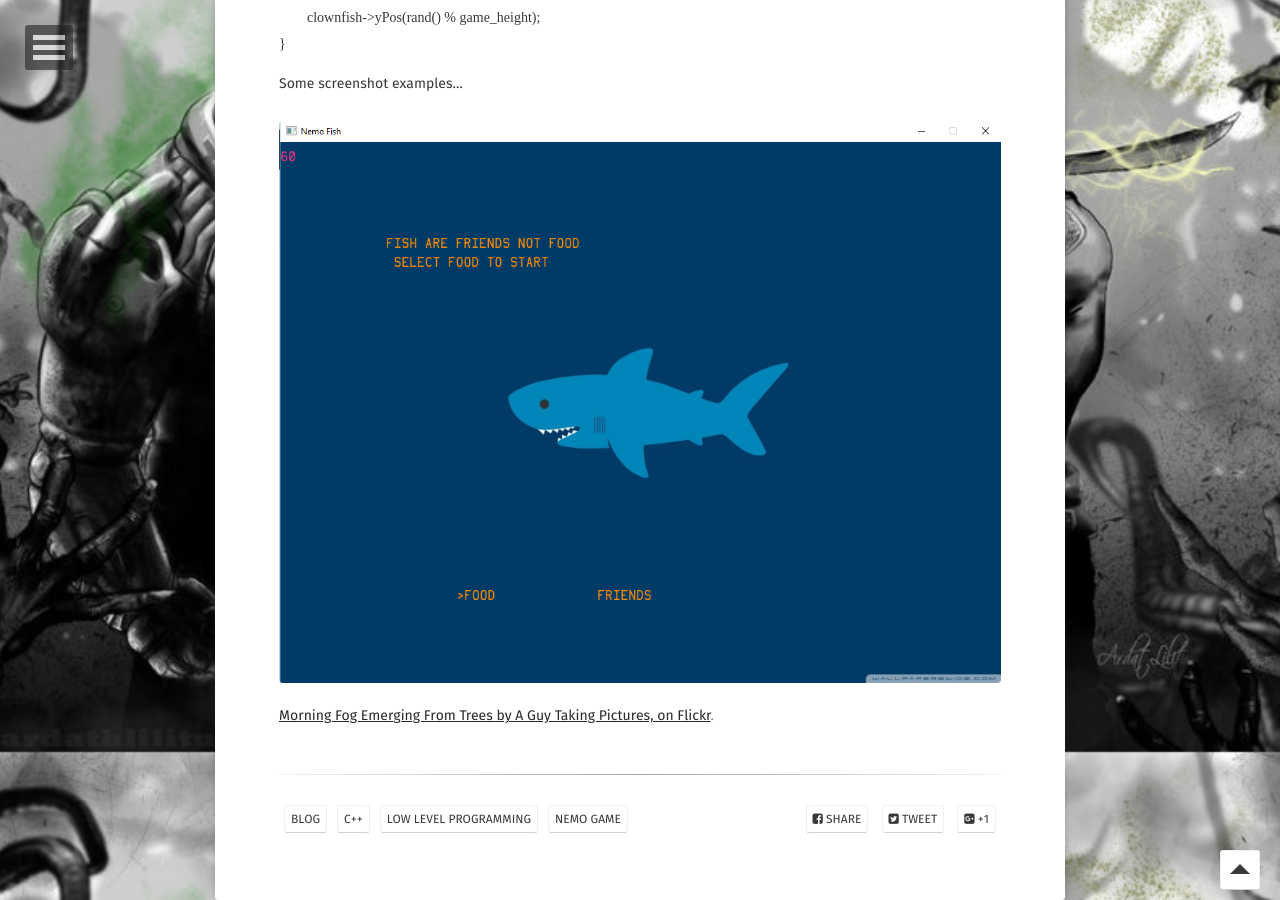
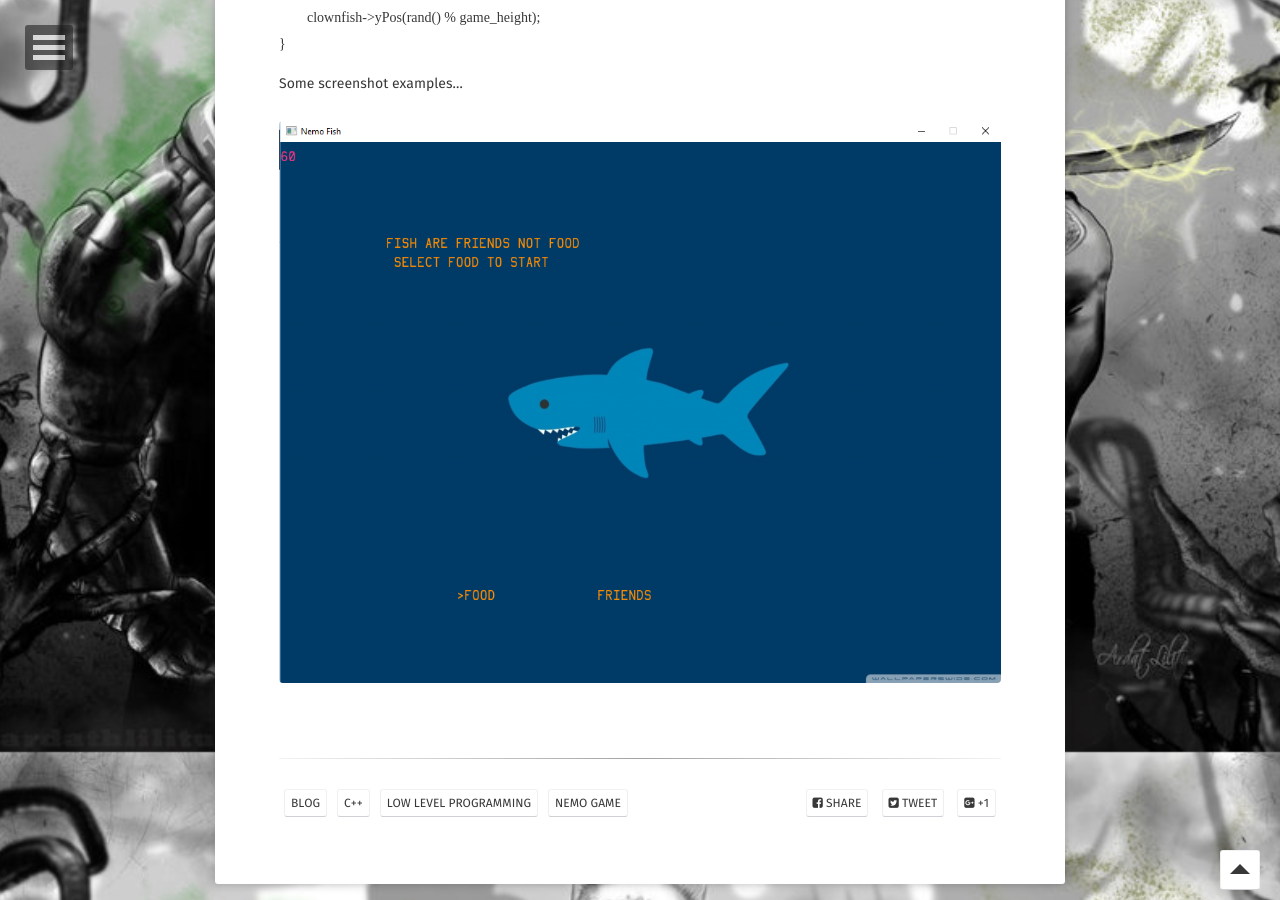
Before and after one commit to jack-king1/jack-king1.github.io, a Jekyll site: the page built from _posts/2017-07-19-dynamic-memory.md, in a window 1280 px wide and 900 px high, scrolled down 1048 px. Built offline with Jekyll 4.4.1, drawn with Linux system fonts in a browser that asks for light colours; some web fonts are replaced.

Commit message:
Update 2017-07-19-dynamic-memory.md

```diff
--- a/_posts/2017-07-19-dynamic-memory.md
+++ b/_posts/2017-07-19-dynamic-memory.md
@@ -47,5 +47,8 @@
 Some screenshot examples...
 <figure>
 	<a href="http://farm9.staticflickr.com/8426/7758832526_cc8f681e48_b.jpg"><img src="https://raw.githubusercontent.com/jack-king1/jack-king1.github.io/master/assets/img/NemoGame_LoadScreen.PNG?token=AexHW6x8LH4ApygCH3MKyqveXdAS1AaLks5asDfhwA%3D%3D"></a>
-	<figcaption><a href="http://www.flickr.com/photos/80901381@N04/7758832526/" title="Morning Fog Emerging From Trees by A Guy Taking Pictures, on Flickr">Morning Fog Emerging From Trees by A Guy Taking Pictures, on Flickr</a>.</figcaption>
 </figure>
+
+<figure>
+<a href="https://raw.githubusercontent.com/jack-king1/jack-king1.github.io/master/assets/img/NemiGame_Playing.PNG?token=AexHW4i2LNPZNfiaZaPayfZVXXNWcvHGks5asEq4wA%3D%3D"></a>
+</figure>
```
